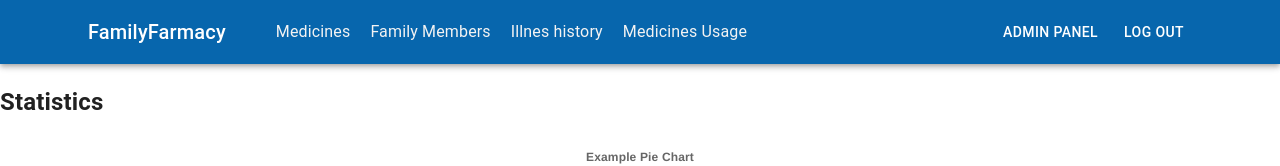
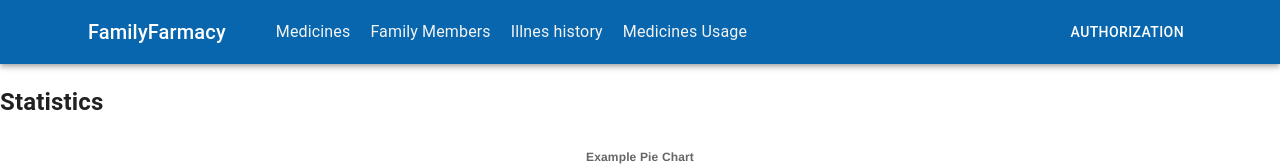
Before and after one commit to PerflexEr/Cursach, a React (Create React App) app in the folder client/: page / in a window 1280 px wide. Shown: the top 166 px of the page. Built offline with nearby package versions, Linux system fonts and the light colour scheme.

Commit message:
observer App router

```diff
--- a/client/src/App.jsx
+++ b/client/src/App.jsx
@@ -5,7 +5,7 @@ import {observer} from "mobx-react-lite";
 import {Context} from "./index";
 import CssBaseline from '@mui/material/CssBaseline';
 import { AppThemeProvider } from './provider/theme-provider';
-// import {check} from "./http/userAPI";
+import {check} from "./services/userAPI";
 import NavBar from './components/NavBar';
 const App = observer(() => {
     return (
@@ -14,7 +14,7 @@ const App = observer(() => {
                 <BrowserRouter>
                 <CssBaseline />
                     <NavBar/>
-                    <AppRouter />
+                    <AppRouter/>
                 </BrowserRouter>
             </AppThemeProvider>
         </React.Fragment>
--- a/client/src/components/Approuter.jsx
+++ b/client/src/components/Approuter.jsx
@@ -2,8 +2,9 @@ import React, { useContext } from 'react';
 import { Routes, Route, Navigate } from 'react-router-dom';
 import { authRoutes, publicRoutes } from '../routes';
 import { Context } from "../index";
-
-const AppRouter = () => {
+import { observer } from 'mobx-react-lite';
+const AppRouter = observer(
+     () => {
     const { user } = useContext(Context);
     console.log(user._isAuth);
 
@@ -20,6 +21,7 @@ const AppRouter = () => {
             <Route path="*" element={<Navigate to="/" replace />} />
         </Routes>
     );
-};
+}
+);
 
 export default AppRouter;
--- a/client/src/components/NavBar.jsx
+++ b/client/src/components/NavBar.jsx
@@ -59,7 +59,7 @@ const NavBar = observer(() => {
                             </Typography>
                         </Link>
                      </Box>
-                    {user.isAuth ?
+                    {user._isAuth ?
                         <div style={{ marginLeft: 'auto' }}>
                             <Button
                                 color="inherit"
--- a/client/src/pages/Auth.jsx
+++ b/client/src/pages/Auth.jsx
@@ -1,7 +1,7 @@
 import React, { useContext, useState } from 'react';
 import { Container, Card, TextField, Button, Grid, Box } from '@mui/material';
 import { Link, useLocation, useNavigate } from 'react-router-dom';
-import { LOGIN_ROUTE, REGISTRATION_ROUTE, STATISTICS_ROUTE } from '../utils/consts';
+import { ADMIN_ROUTE, LOGIN_ROUTE, MEDICINE_ROUTE, REGISTRATION_ROUTE, STATISTICS_ROUTE } from '../utils/consts';
 import { login, registration } from '../services/userAPI';
 import { observer } from 'mobx-react-lite';
 import { Context } from '../index';
@@ -24,7 +24,8 @@ const Auth = observer(() => {
       }
       user.setUser(user);
       user.setIsAuth(true);
-      navigate(STATISTICS_ROUTE);
+      console.log(user);
+      navigate(ADMIN_ROUTE)
     } catch (e) {
       alert(e.response.data.message);
     }
--- a/client/src/services/index.js
+++ b/client/src/services/index.js
@@ -1,11 +1,11 @@
 import axios from "axios";
 
 const $host = axios.create({
-  baseURL: process.env.REACT_APP_API_URL,
+  baseURL: "http://localhost:5000/",
 });
 
 const $authHost = axios.create({
-  baseURL: process.env.REACT_APP_API_URL,
+  baseURL: "http://localhost:5000/",
 });
 
 const authInterceptor = (config) => {
--- a/client/src/store/UserStore.jsx
+++ b/client/src/store/UserStore.jsx
@@ -2,7 +2,7 @@ import {makeAutoObservable} from "mobx";
 
 export default class UserStore {
     constructor() {
-        this._isAuth = true
+        this._isAuth = false
         this._user = {}
         makeAutoObservable(this)
     }
```
Also changed, not shown: 2 other files (tests, documents, lock files or other folders).
